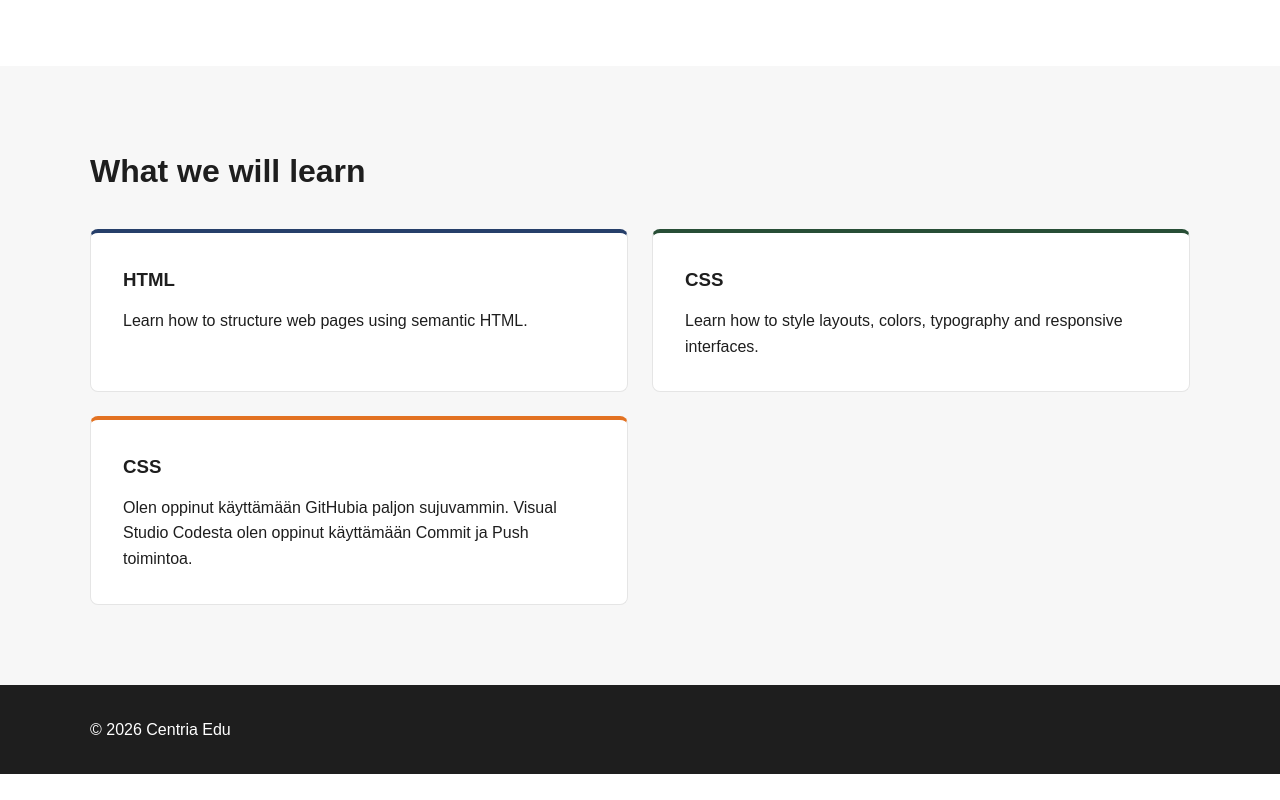
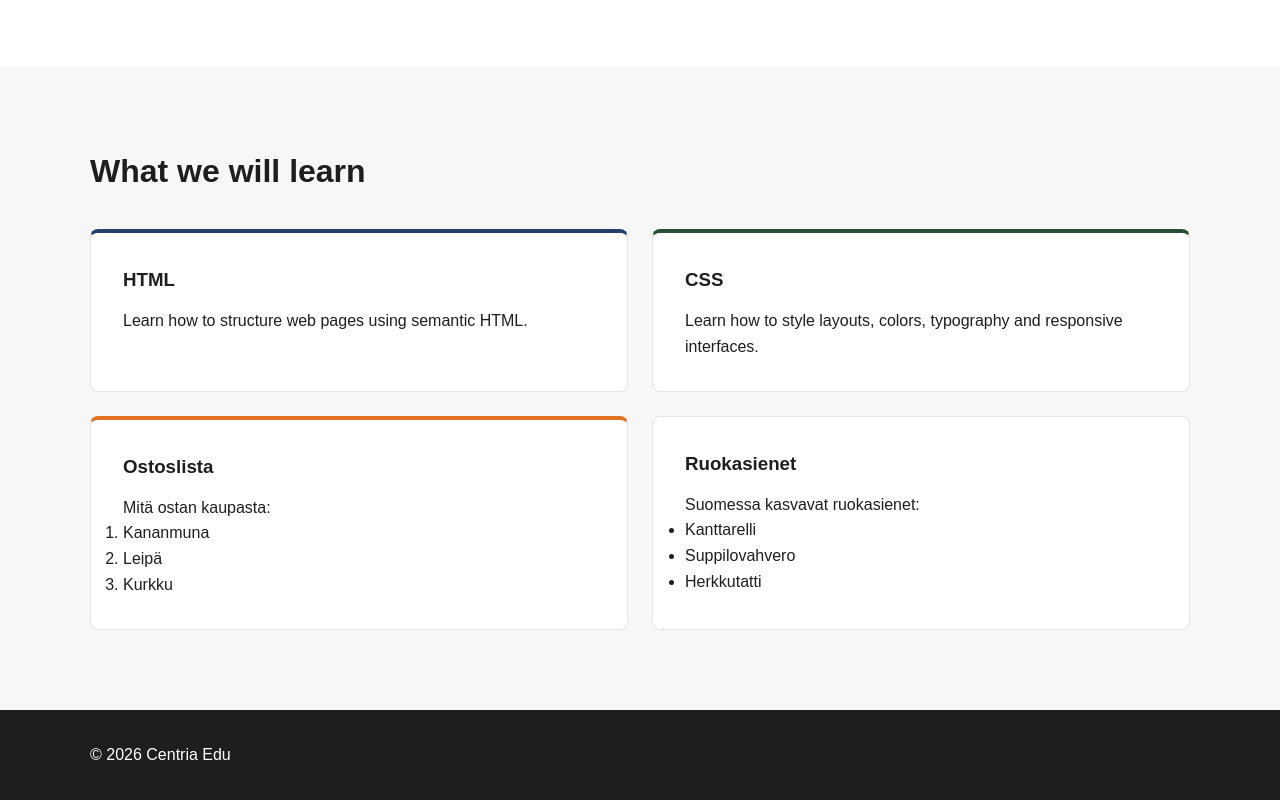
Before and after one commit to Starlace1/Web-kehittaminen, a plain HTML site: page s5/index.html in a window 1280 px wide. Shown: the part 567-1367 px from the top of the page. Before the commit the page ends 1341 px from the top, so only its background shows below. Drawn offline with Linux system fonts and the light colour scheme.

Commit message:
kortit lisätty

```diff
--- a/s5/index.html
+++ b/s5/index.html
@@ -91,10 +91,26 @@
                     </article>
 
                     <article class="card">
-                        <h3>CSS</h3>
-                        <p>
-                            Olen oppinut käyttämään GitHubia paljon sujuvammin.
-                            Visual Studio Codesta olen oppinut käyttämään Commit ja Push toimintoa.
+                        <h3>Ostoslista</h3>
+                        <p>Mitä ostan kaupasta:</p>
+                        <ol>
+                            <li>Kananmuna</li>
+                            <li>Leipä</li>
+                            <li>Kurkku</li>
+                        </ol>
+
+                        </p>
+                    </article>
+
+                    <article class="card">
+                        <h3>Ruokasienet</h3>
+                        <p>Suomessa kasvavat ruokasienet:</p>
+                        <ul>
+                            <li>Kanttarelli</li>
+                            <li>Suppilovahvero</li>
+                            <li>Herkkutatti</li>
+                        </ul>
+
                         </p>
                     </article>
 
```
